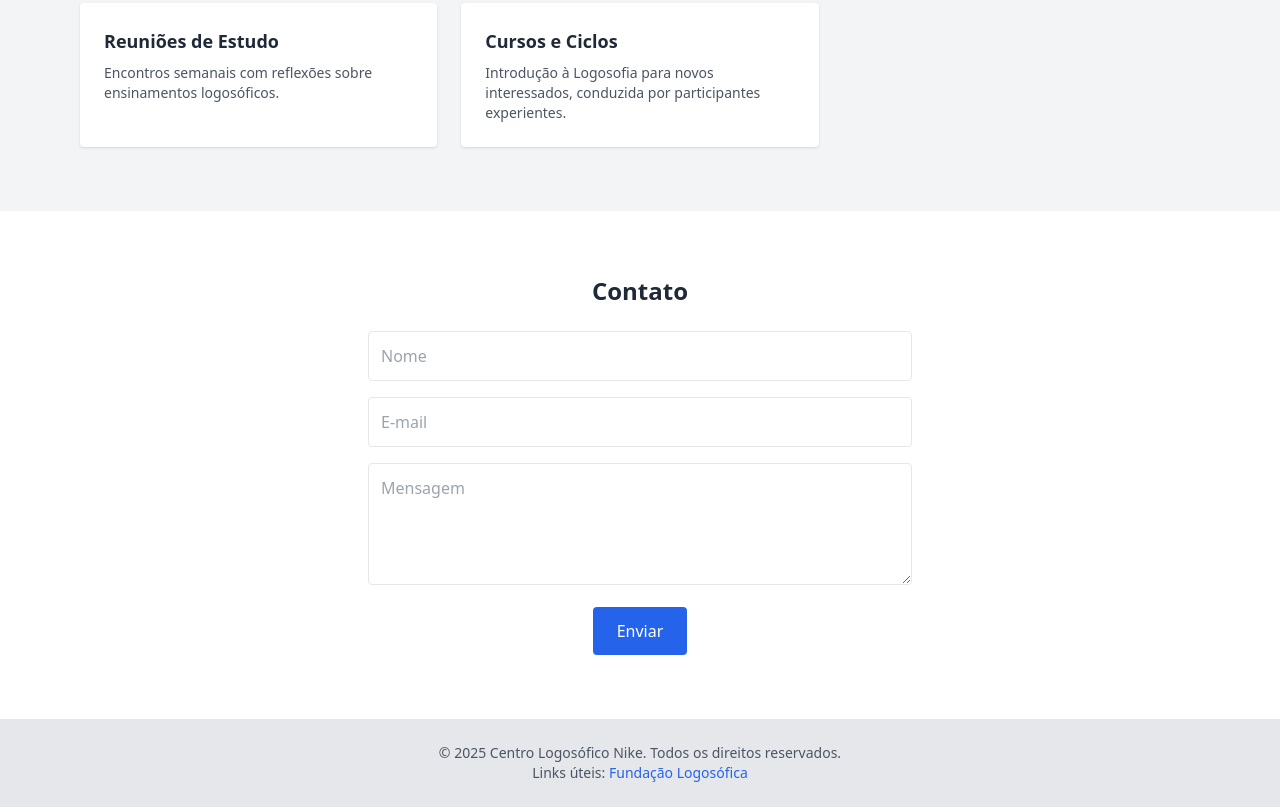
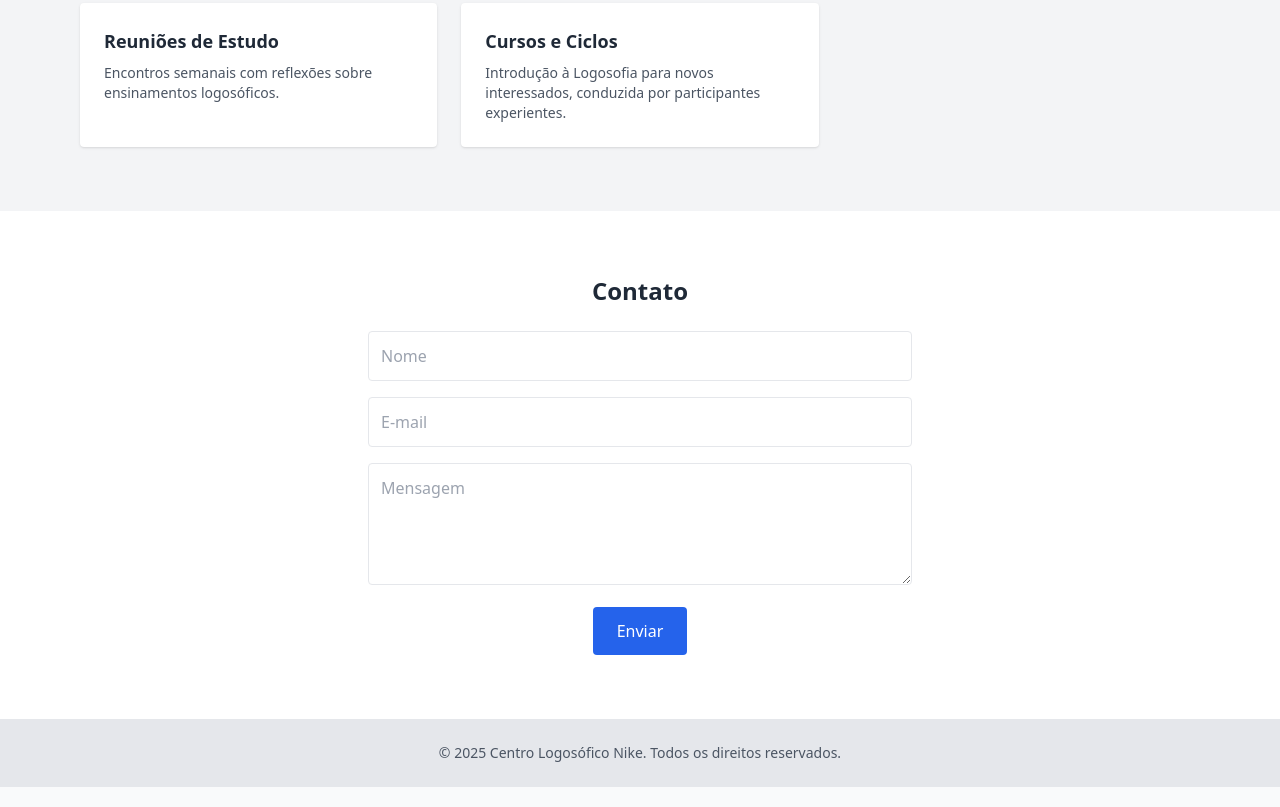
Before and after one commit to guilhermedoco/nikelogosofia, a plain HTML site: page index.html in a window 1280 px wide. Shown: the part 1001-1808 px from the top of the page. Drawn offline with nearby package versions, Linux system fonts and the light colour scheme.

Commit message:
Update index.html

```diff
--- a/index.html
+++ b/index.html
@@ -82,7 +82,7 @@
   <!-- Rodapé -->
   <footer class="bg-gray-200 text-center py-6 text-sm text-gray-600">
     <p>&copy; 2025 Centro Logosófico Nike. Todos os direitos reservados.</p>
-    <p>Links úteis: <a href="https://www.logosofia.org.br" class="text-blue-600 hover:underline">Fundação Logosófica</a></p>
+
   </footer>
 </body>
 </html>
```
